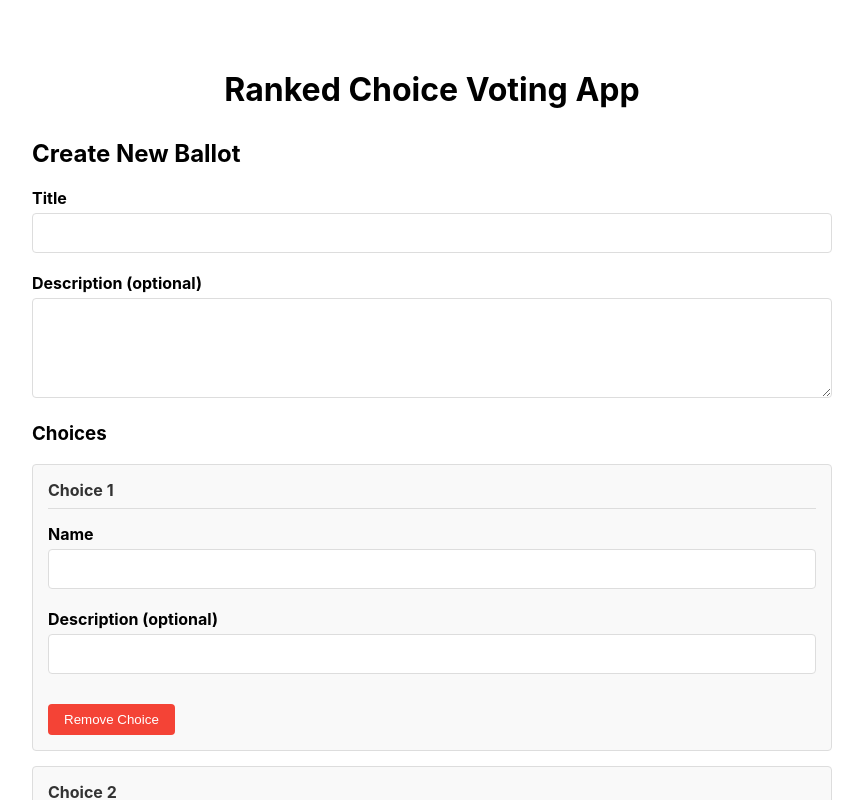
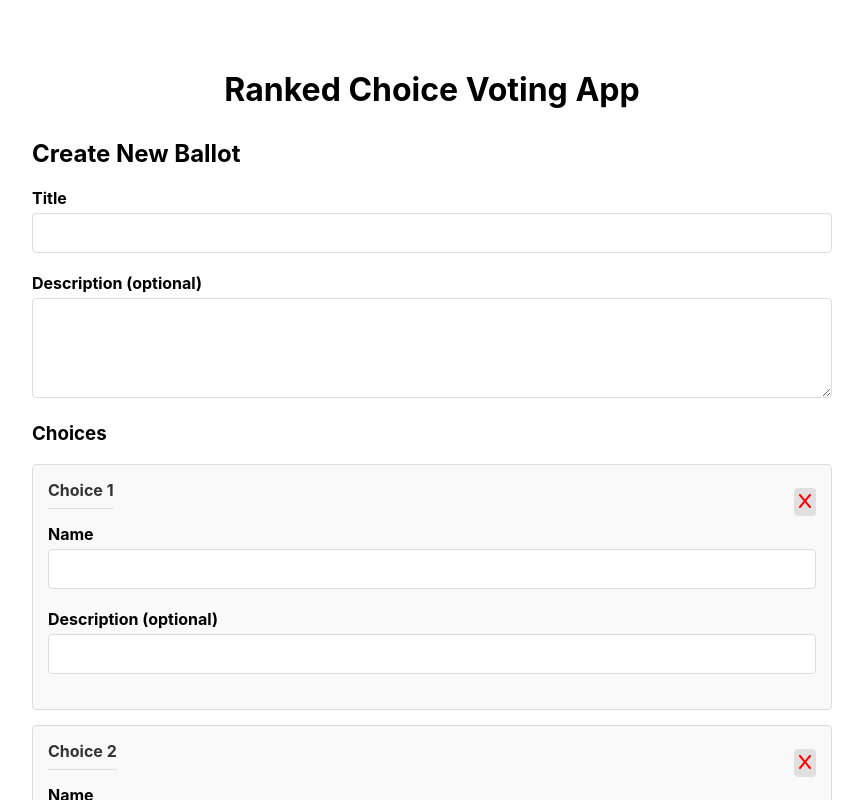
Before and after one commit to mikezm/ranked-choice, a React (Create React App) app in the folder frontend/: page / in a window 1280 px wide. Both pictures are taken after a click on the button "Create New Ballot". Shown: the top 800 px of the page, without its empty margins (208-1071 px from the left). Built offline with nearby package versions, Linux system fonts and the light colour scheme; no server answers.

Commit message:
update BallotForm: replace "Remove Choice" text with accessible label, add FontAwesome icons for removal; update styles, tests, and dependencies accordingly

```diff
--- a/frontend/package.json
+++ b/frontend/package.json
@@ -3,6 +3,9 @@
   "version": "0.1.0",
   "private": true,
   "dependencies": {
+    "@fortawesome/fontawesome-svg-core": "^6.4.2",
+    "@fortawesome/free-solid-svg-icons": "^6.4.2",
+    "@fortawesome/react-fontawesome": "^0.2.0",
     "@tanstack/react-query": "^4.29.5",
     "@tanstack/react-query-devtools": "^4.29.5",
     "@testing-library/jest-dom": "^5.16.5",
--- a/frontend/src/components/BallotForm.tsx
+++ b/frontend/src/components/BallotForm.tsx
@@ -1,6 +1,8 @@
 import React, { useState, ChangeEvent, FormEvent } from 'react';
 import { Choice } from '../services/ballotService';
 import { useCreateBallot } from '../hooks/useBallotQueries';
+import { FontAwesomeIcon } from '@fortawesome/react-fontawesome';
+import { faX } from '@fortawesome/free-solid-svg-icons';
 
 interface BallotFormProps {
   onSuccess: (slug: string) => void;
@@ -243,6 +245,26 @@ const BallotForm: React.FC<BallotFormProps> = ({ onSuccess, onCancel }) => {
     }
   };
 
+  // Styles for components
+  const styles = {
+    choiceHeader: {
+      display: 'flex',
+      justifyContent: 'space-between',
+      alignItems: 'center',
+      position: 'relative' as const
+    },
+    removeChoiceIcon: {
+      background: '#e0e0e0',
+      border: 'none',
+      color: '#ff0000',
+      fontSize: '16px',
+      cursor: 'pointer',
+      padding: '5px',
+      marginLeft: '10px',
+      borderRadius: '4px'
+    }
+  };
+
   return (
     <div className="ballot-form">
       <h2>Create New Ballot</h2>
@@ -281,7 +303,19 @@ const BallotForm: React.FC<BallotFormProps> = ({ onSuccess, onCancel }) => {
         {formErrors.choices && <div className="error">{formErrors.choices}</div>}
         {formValues.choices.map((choice: Choice, index: number) => (
           <div key={index} className="choice-container">
-            <h4>Choice {index + 1}</h4>
+            <div style={styles.choiceHeader}>
+              <h4>Choice {index + 1}</h4>
+              {formValues.choices.length > 1 && (
+                <button
+                  type="button"
+                  onClick={() => removeChoice(index)}
+                  style={styles.removeChoiceIcon}
+                  aria-label="Remove Choice"
+                >
+                  <FontAwesomeIcon icon={faX} />
+                </button>
+              )}
+            </div>
             <div className="form-group">
               <label htmlFor={`choices[${index}].name`}>Name</label>
               <input
@@ -312,16 +346,6 @@ const BallotForm: React.FC<BallotFormProps> = ({ onSuccess, onCancel }) => {
                 <div className="error">{formErrors.choiceErrors[index].description}</div>
               ) : null}
             </div>
-
-            {formValues.choices.length > 1 && (
-              <button
-                type="button"
-                onClick={() => removeChoice(index)}
-                className="remove-choice-btn"
-              >
-                Remove Choice
-              </button>
-            )}
           </div>
         ))}
 
```
Also changed, not shown: 2 other files (tests, documents, lock files or other folders).
